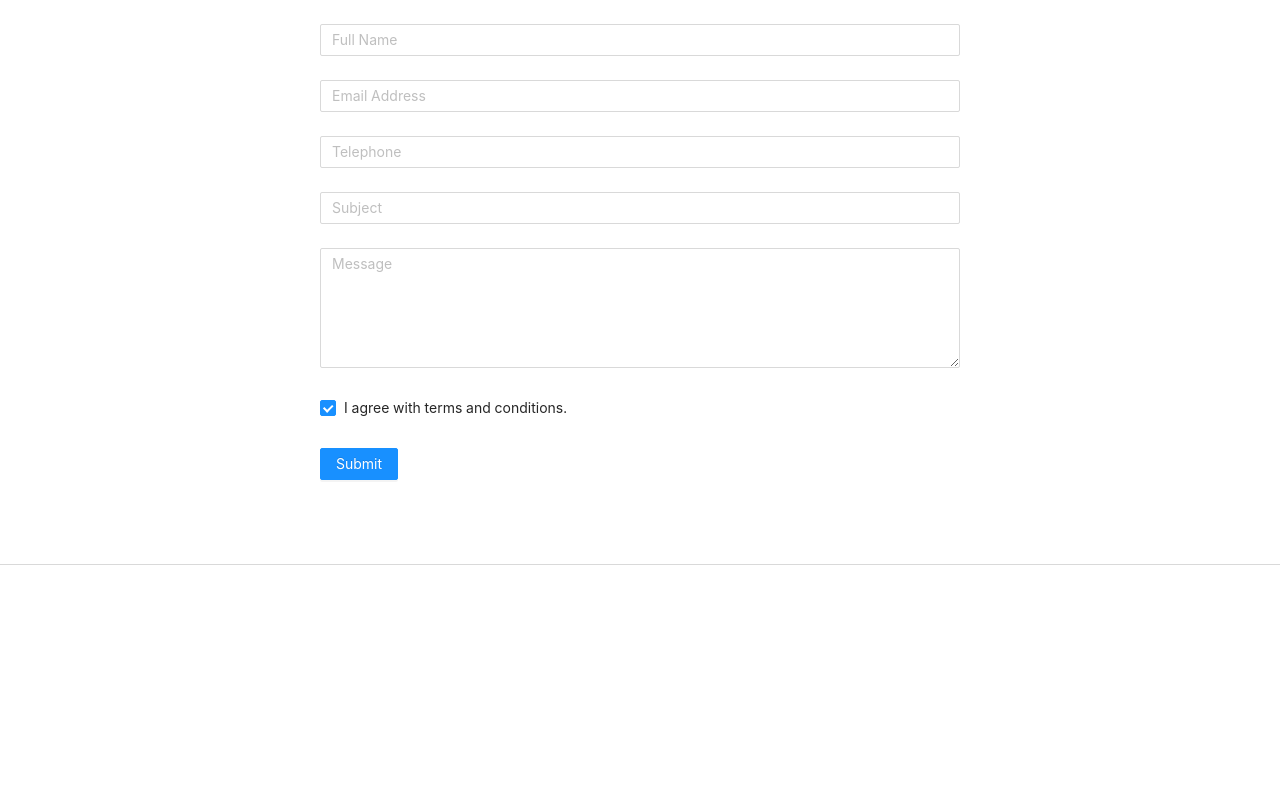
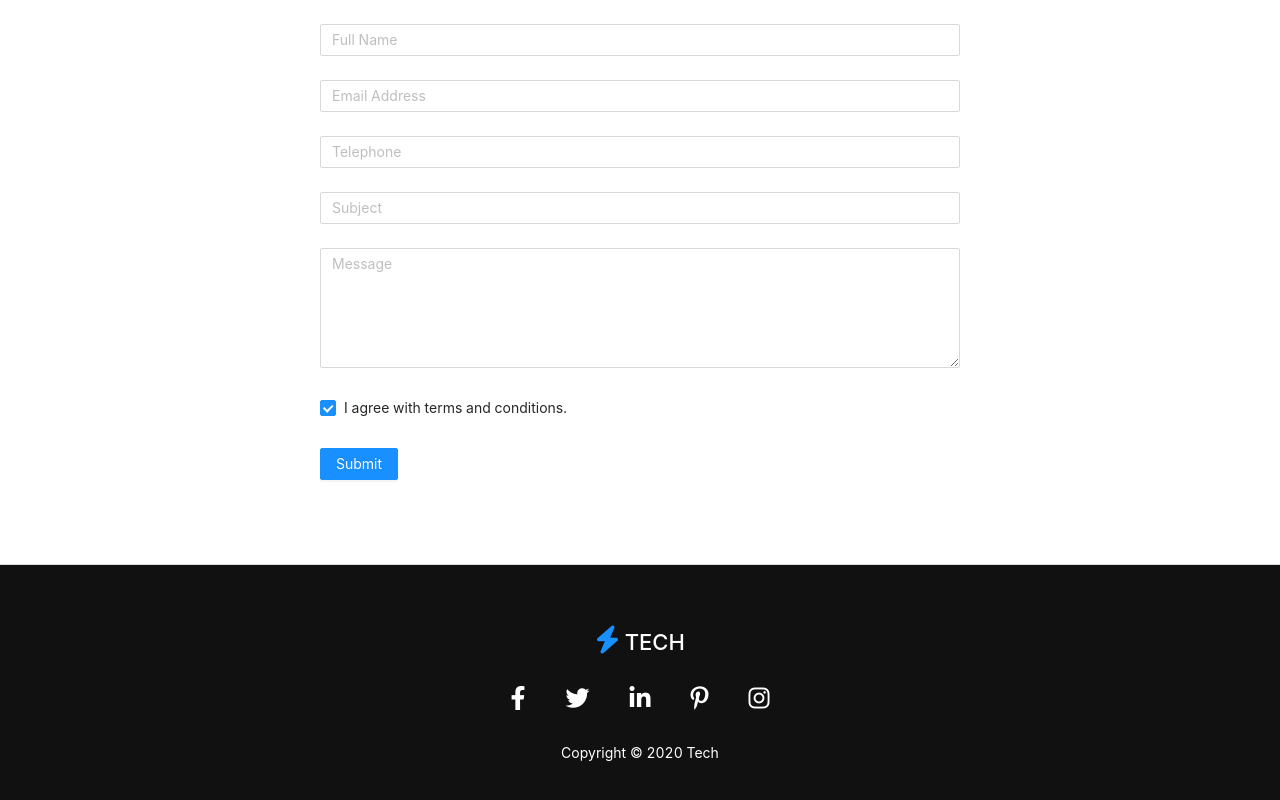
Before and after one commit to Belendia/AntDesign, a React (Vite) app: page / in a window 1280 px wide. Shown: the part 4329-5129 px from the top of the page. Before the commit the page ends 4894 px from the top, so only its background shows below. Built offline with nearby package versions, Linux system fonts and the light colour scheme.

Commit message:
Add footer

```diff
--- a/src/App.tsx
+++ b/src/App.tsx
@@ -1,9 +1,9 @@
-import React from "react";
 import { Layout } from "antd";
 import AppHeader from "./components/common/header";
+import AppFooter from "./components/common/footer";
 import "./App.css";
 
-const { Header, Content } = Layout;
+const { Header, Footer, Content } = Layout;
 
 import "antd/dist/antd.css";
 import AppHome from "./views/home";
@@ -17,6 +17,9 @@
       <Content>
         <AppHome />
       </Content>
+      <Footer>
+        <AppFooter />
+      </Footer>
     </Layout>
   );
 }
--- /dev/null
+++ b/src/components/common/footer.tsx
@@ -0,0 +1,49 @@
+import { BackTop } from "antd";
+
+function AppFooter() {
+  return (
+    <div className="container-fluid">
+      <div className="footer">
+        <div className="logo">
+          <i className="fas fa-bolt"></i>
+          <a href="http://google.com">Tech</a>
+        </div>
+        <ul className="socials">
+          <li>
+            <a href="https://www.facebook.com/">
+              <i className="fab fa-facebook-f"></i>
+            </a>
+          </li>
+          <li>
+            <a href="https://www.twitter.com/">
+              <i className="fab fa-twitter"></i>
+            </a>
+          </li>
+          <li>
+            <a href="https://www.linkedin.com/">
+              <i className="fab fa-linkedin-in"></i>
+            </a>
+          </li>
+          <li>
+            <a href="https://www.pinterest.com/">
+              <i className="fab fa-pinterest-p"></i>
+            </a>
+          </li>
+          <li>
+            <a href="https://www.instagram.com/">
+              <i className="fab fa-instagram"></i>
+            </a>
+          </li>
+        </ul>
+        <div className="copyright">Copyright &copy; 2020 Tech</div>
+        <BackTop>
+          <div className="goTop">
+            <i className="fas fa-arrow-circle-up"></i>
+          </div>
+        </BackTop>
+      </div>
+    </div>
+  );
+}
+
+export default AppFooter;
```
